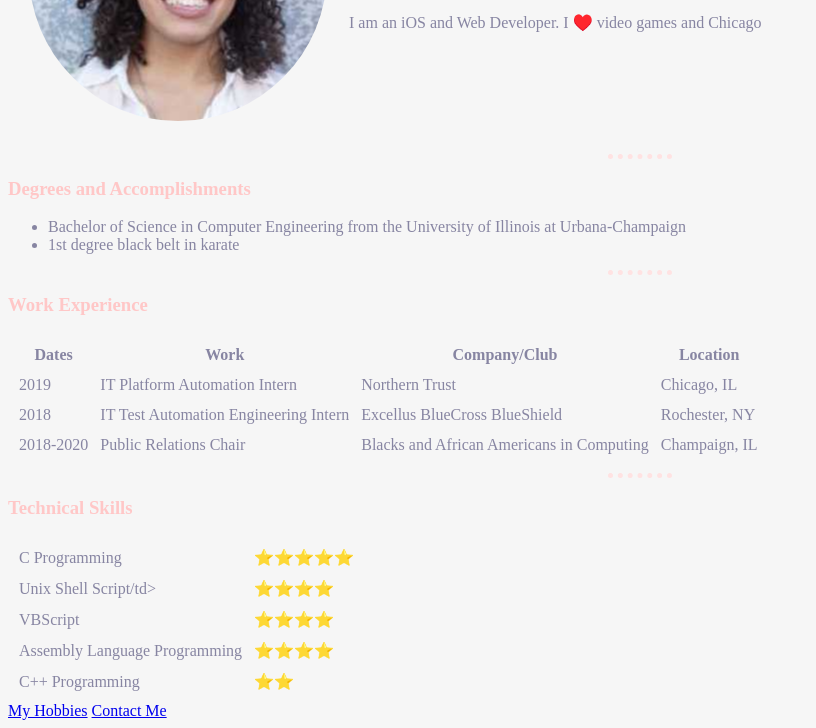
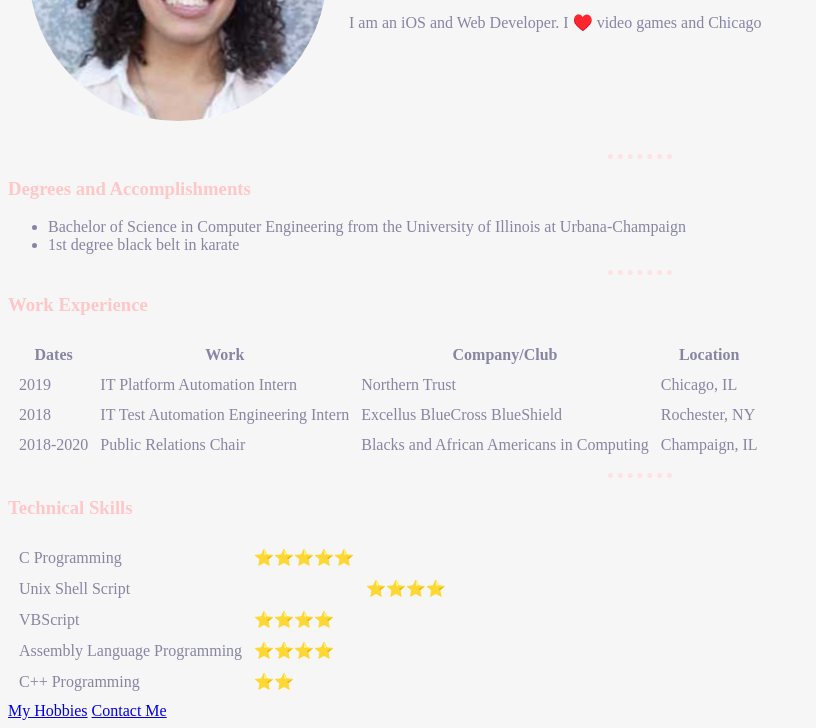
Before and after one commit to clangst97/cv, a plain HTML site: page index.html in a window 1280 px wide. Shown: the part 206-934 px from the top of the page, without its empty margins (0-816 px from the left). Drawn offline with Linux system fonts and the light colour scheme; a web font is replaced by a local one.

Commit message:
fixed type

```diff
--- a/index.html
+++ b/index.html
@@ -62,7 +62,7 @@
                 <td>⭐️⭐️⭐️⭐️⭐️</td>
             </tr>
             <tr>
-                <td>Unix Shell Script/td>
+                <td>Unix Shell Script<td>
                 <td>⭐️⭐️⭐️⭐</td>
             </tr>
             <tr>
```
